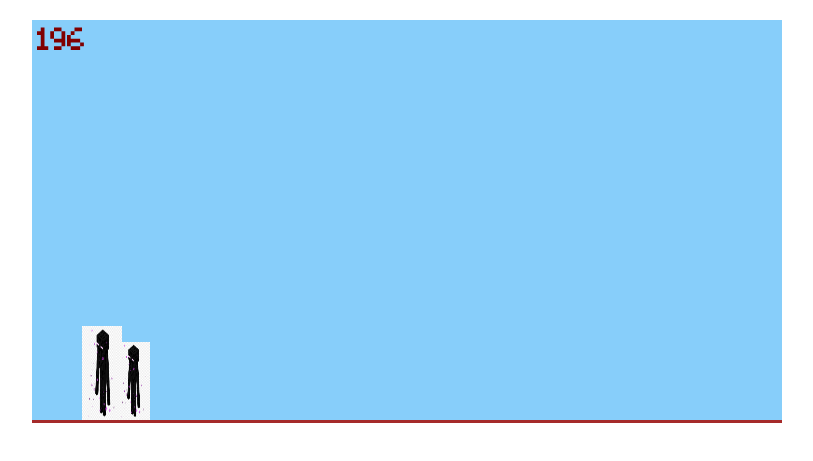
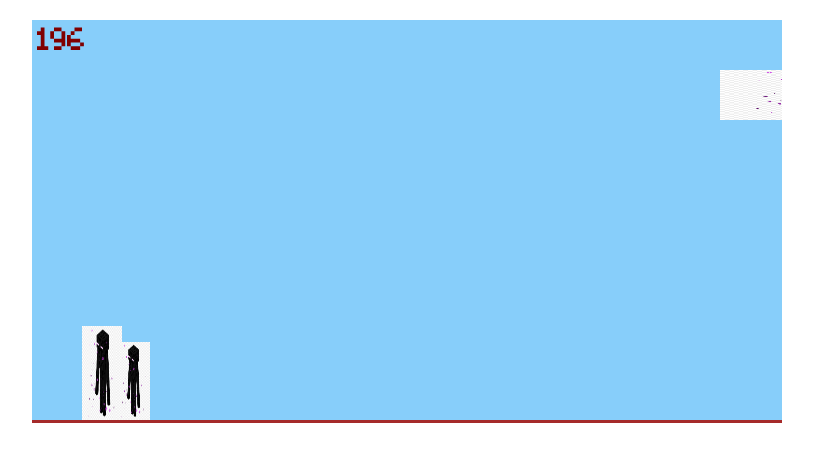
Before and after one commit to gracehanger/web-dev-final-project, a plain HTML site: page game.html in a window 1280 px wide. Shown: the part 55-516 px from the top of the page, without its empty margins (233-1046 px from the left). Drawn offline with Linux system fonts and the light colour scheme.

Commit message:
cloud animation

```diff
--- a/script.js
+++ b/script.js
@@ -42,6 +42,16 @@ let cactiImg;
 let bushImg;
 
 
+//clouds
+let cloudArray = [];
+
+let cloud1Width = 200;
+let cloudsX = 700;
+
+let cloud1Img;
+
+let cloudVelocityX = -0.1;
+
 //moving
 let velocityX = -8; //obstacle moving left
 let velocityY = 0;
@@ -79,9 +89,14 @@ window.onload = function() {
     bushImg = new Image();
     bushImg.src = "images/images.png"; //placeholders
 
+    cloud1Img = new Image();
+    cloud1Img.src = "images/images.png"; //placeholders
+
     requestAnimationFrame(update);
     setInterval(placeObstacle, 1000);
+    setInterval(placeClouds, 3000);
     document.addEventListener("keydown", moveCharacter);
+    requestAnimationFrame(moveClouds);
 
 }
 
@@ -120,6 +135,17 @@ function update() { //used for drawing frames for our game
 
 }
 
+  //cloud drawing
+function moveClouds() {
+
+    for (let i = 0; i < cloudArray.length; i++) {
+        let cloud = cloudArray[i];
+        cloud.x += cloudVelocityX;
+        context.drawImage(cloud.img, cloud.x, cloud.y, cloud.width, cloud.height);
+    }
+    requestAnimationFrame(moveClouds);
+}
+
 function moveCharacter(event) {
     if (gameOver) {
         return;
@@ -128,6 +154,8 @@ function moveCharacter(event) {
     if ((event.code == "Space" || event.code == "ArrowUp") && char.y == charY) {
         //jump
         velocityY = -10;
+
+        //duck + crawl function??
     }
 }
 
@@ -174,6 +202,25 @@ if (gameOver) {
 
 //CLOUD FUNCTION HERE
 
+function placeClouds() {
+    let cloud = {
+        img: null,
+        x: cloudsX,
+        y: (boardHeight - 50),
+        width: null,
+        height: 50
+    }
+
+    cloud.img = cloud1Img;
+    cloud.width = cloud1Width;
+    cloud.y = 50,
+    cloudArray.push(cloud);
+
+     if (cloudArray.length > 10) {
+        cloudArray.shift();
+    }
+}
+
 function detectCollision(a, b) {
     return a.x < b.x + b.width &&
            a.x + a.width > b.x &&
```
Also changed, not shown: index.html (+12 -0 lines).
